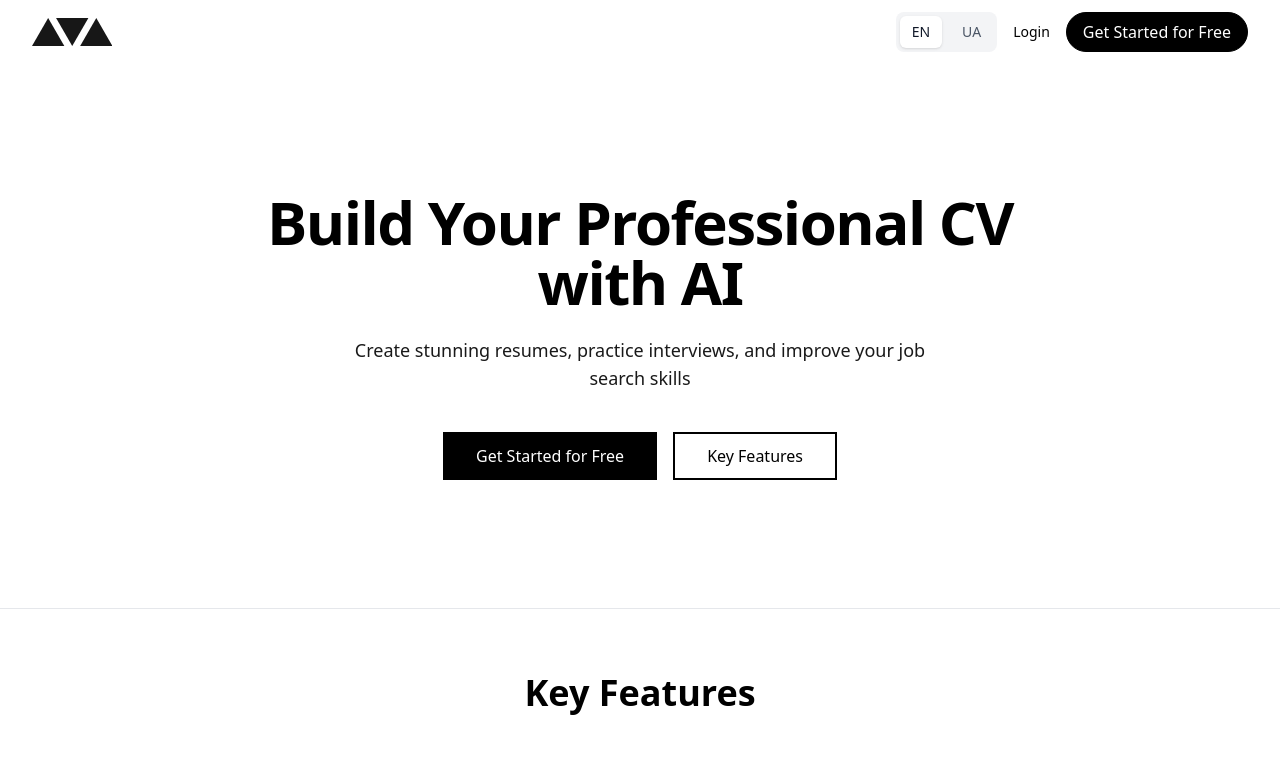
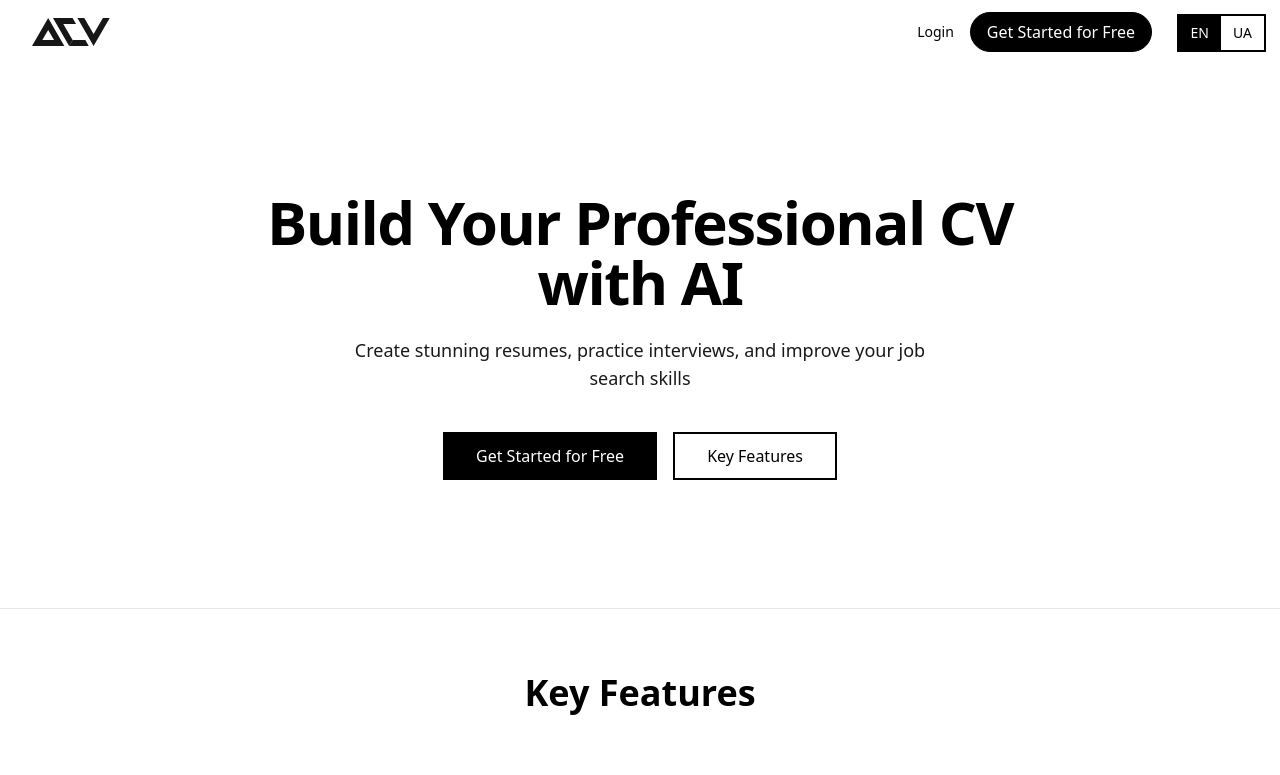
Before and after one commit to kpick-me/kpick-me-cvgen-frontend, a Next.js app in the folder kpick-me-cvgen-frontend/: page / in a window 1280 px wide. Shown: the top 775 px of the page. Built offline with nearby package versions, Linux system fonts and the light colour scheme; no server answers.

Commit message:
feat: enhance navigation and language switcher components with improved styling and functionality

```diff
--- a/kpick-me-cvgen-frontend/components/landing/Navigation.tsx
+++ b/kpick-me-cvgen-frontend/components/landing/Navigation.tsx
@@ -20,7 +20,11 @@ export function Navigation({ mobileMenuOpen, setMobileMenuOpen, onGetStarted }:
   const { t } = useLanguage();
 
   return (
-    <nav className="bg-white sticky top-0 z-50">
+    <>
+      <div className="fixed top-3.5 right-3.5 z-50 hidden md:block">
+        <LanguageSwitcher />
+      </div>
+      <nav className="bg-white sticky top-0 z-40 pr-24">
         <div className="max-w-7xl mx-auto px-4 sm:px-6 lg:px-8">
           <div className="flex justify-between items-center h-16">
             <div className="flex items-center space-x-8">
@@ -29,7 +33,6 @@ export function Navigation({ mobileMenuOpen, setMobileMenuOpen, onGetStarted }:
               </a>
             </div>
             <div className="hidden md:flex items-center space-x-4">
-            <LanguageSwitcher />
               {isAuthenticated ? (
               <>
                 <button
@@ -79,16 +82,17 @@ export function Navigation({ mobileMenuOpen, setMobileMenuOpen, onGetStarted }:
           </button>
         </div>
       </div>
-      {mobileMenuOpen && (
       <MobileMenu
         isAuthenticated={isAuthenticated}
         onGetStarted={onGetStarted}
         onLogin={login}
         onLogout={logout}
         onDashboard={() => router.push('/dashboard')}
+        mobileMenuOpen={mobileMenuOpen}
+        onClose={() => setMobileMenuOpen(false)}
       />
-      )}
     </nav>
+    </>
   );
 }
 
@@ -97,22 +101,34 @@ function MobileMenu({
   onGetStarted,
   onLogin,
   onLogout,
-  onDashboard
+  onDashboard,
+  mobileMenuOpen,
+  onClose
 }: {
   isAuthenticated: boolean;
   onGetStarted: () => void;
   onLogin: () => void;
   onLogout: () => void;
   onDashboard: () => void;
+  mobileMenuOpen: boolean;
+  onClose: () => void;
 }) {
   const { t } = useLanguage();
 
   return (
-    <div className="md:hidden bg-white">
-      <div className="px-4 py-4 space-y-3">
-        <div className="flex justify-center mb-4">
-          <LanguageSwitcher />
-        </div>
+    <>
+      {mobileMenuOpen && (
+        <div
+          className="fixed inset-0 bg-black/50 z-40 transition-opacity duration-300"
+          onClick={onClose}
+        />
+      )}
+      <div
+        className={`fixed top-0 right-0 h-full w-64 bg-white z-50 transform transition-transform duration-300 ease-in-out flex flex-col ${
+          mobileMenuOpen ? 'translate-x-0' : 'translate-x-full'
+        }`}
+      >
+        <div className="px-6 py-4 space-y-3 flex-1 overflow-y-auto">
         {isAuthenticated ? (
           <div className="space-y-3">
             <button
@@ -145,6 +161,12 @@ function MobileMenu({
           </div>
         )}
         </div>
+        <div className="p-4 border-t border-gray-200">
+          <div className="flex justify-center">
+            <LanguageSwitcher />
           </div>
+        </div>
+      </div>
+    </>
   );
 }
--- a/kpick-me-cvgen-frontend/components/ui/language-switcher.tsx
+++ b/kpick-me-cvgen-frontend/components/ui/language-switcher.tsx
@@ -1,29 +1,32 @@
 'use client';
 
 import { useLanguage } from '@/lib/contexts/LanguageContext';
+import { cn } from '@/lib/utils';
 
 export function LanguageSwitcher() {
   const { language, setLanguage } = useLanguage();
 
   return (
-    <div className="flex items-center gap-2 bg-gray-100 dark:bg-gray-800 rounded-lg p-1">
+    <div className="flex items-center h-9.5 border-2 border-black bg-white overflow-hidden">
       <button
         onClick={() => setLanguage('en')}
-        className={`px-3 py-1.5 rounded-md text-sm font-medium transition-colors ${
+        className={cn(
+          'h-full px-3 flex-1 text-sm font-medium transition-colors',
           language === 'en'
-            ? 'bg-white dark:bg-gray-700 text-gray-900 dark:text-white shadow-sm'
-            : 'text-gray-600 dark:text-gray-400 hover:text-gray-900 dark:hover:text-white'
-        }`}
+            ? 'bg-black text-white'
+            : 'text-black hover:bg-gray-100'
+        )}
       >
         EN
       </button>
       <button
         onClick={() => setLanguage('uk')}
-        className={`px-3 py-1.5 rounded-md text-sm font-medium transition-colors ${
+        className={cn(
+          'h-full px-3 flex-1 text-sm font-medium transition-colors',
           language === 'uk'
-            ? 'bg-white dark:bg-gray-700 text-gray-900 dark:text-white shadow-sm'
-            : 'text-gray-600 dark:text-gray-400 hover:text-gray-900 dark:hover:text-white'
-        }`}
+            ? 'bg-black text-white'
+            : 'text-black hover:bg-gray-100'
+        )}
       >
         UA
       </button>
--- a/kpick-me-cvgen-frontend/components/ui/logo.tsx
+++ b/kpick-me-cvgen-frontend/components/ui/logo.tsx
@@ -5,12 +5,16 @@ interface LogoProps extends React.SVGProps<SVGSVGElement> {}
 export const Logo = (props: LogoProps) => (
   <svg
     xmlns="http://www.w3.org/2000/svg"
-    viewBox="0 0 483.72 168.29"
+    viewBox="0 0 570.59 205.46"
     fill="currentColor"
     {...props}
   >
-    <polygon points="97.16 0 0 168.29 194.32 168.29 97.16 0" />
-    <polygon points="241.86 168.29 339.02 0 144.7 0 241.86 168.29" />
-    <polygon points="386.55 0 289.39 168.29 483.72 168.29 386.55 0" />
+    <path d="M118.69,0L0,205.58h237.38L118.69,0ZM118.69,87.34l43.05,74.57h-86.1l43.05-74.57Z"/>
+    <polygon points="570.59 -.12 451.9 205.46 333.21 -.12 383.63 -.12 451.9 118.11 520.16 -.12 570.59 -.12"/>
+    <g>
+      <path d="M297.92,161.83l-68.21-118.16h93.43L297.93,0h-143.88l118.69,205.58.08-.12,25.15-43.55h0s.04-.08.04-.08h-.09Z"/>
+      <polygon points="298.01 161.83 297.97 161.9 297.93 161.84 297.93 161.83 298.01 161.83"/>
+      <path d="M391.36,161.83h-93.43s-.01.01-.01.01l-25.18,43.62h143.81l-25.19-43.63Z"/>
+    </g>
   </svg>
 );
```
Lines whose indentation alone changed are shown as unchanged.
